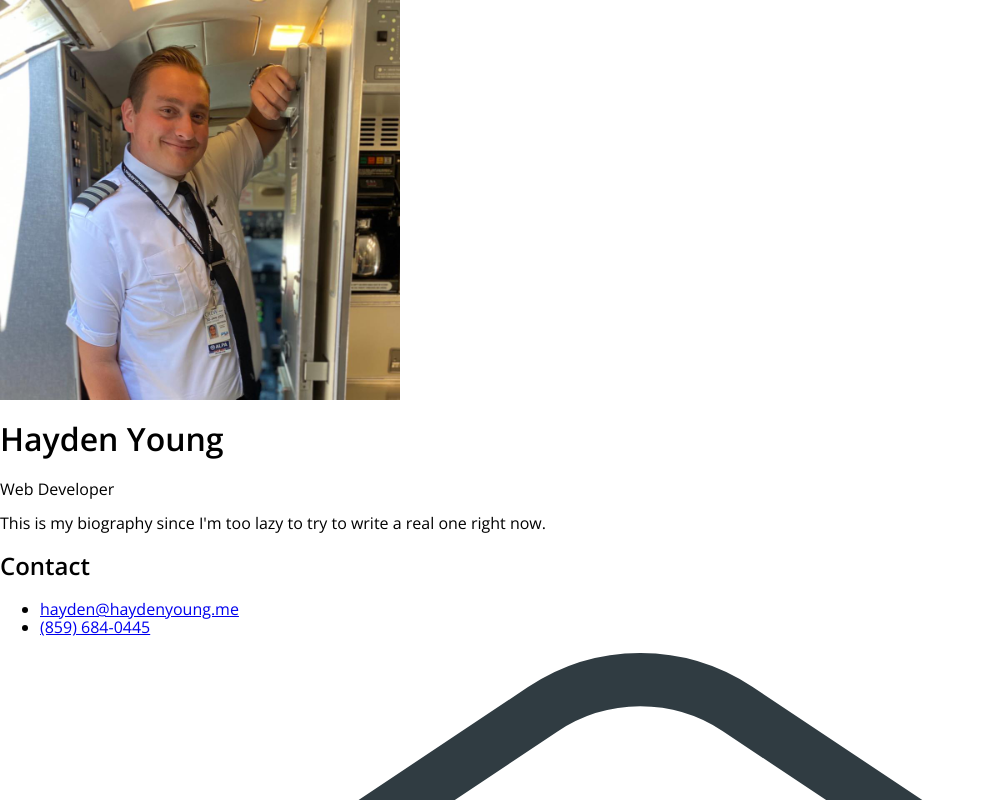
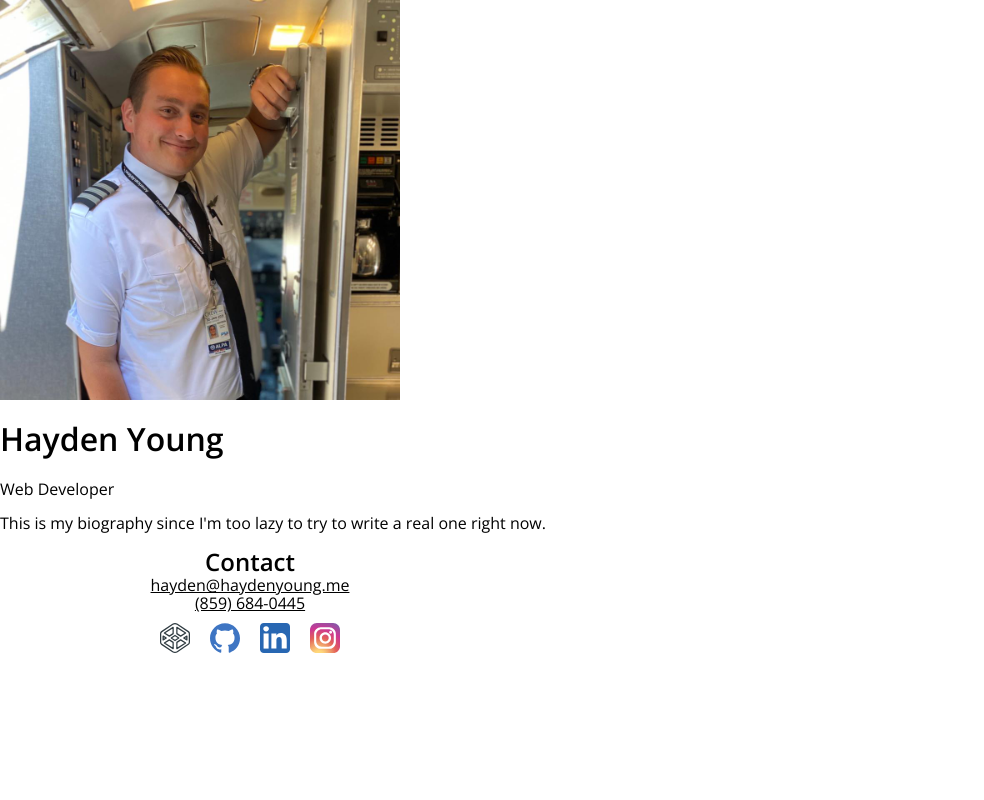
Before and after one commit to ztlhayden/resume_site_template, a Gatsby site: page / in a window 1280 px wide. Shown: the top 800 px of the page, without its empty margins (0-984 px from the left). Built offline with nearby package versions, Linux system fonts and the light colour scheme; Gatsby itself is replaced by a stand-in of ours.

Commit message:
styled content component

```diff
--- a/src/components/Contact/Contact.jsx
+++ b/src/components/Contact/Contact.jsx
@@ -16,16 +16,18 @@ const Contact = () => {
 
   return (
     <div className="contact_wrapper">
+
+      <h2>Contact</h2>
+
       <div className="contact_info">
-        <h2>Contact</h2>
         <ul>
           <li><a href={`mailto: ${data.email}`}>{data.email}</a></li>
           <li><a href={`tel:+1 ${data.phone}`}>{data.phone}</a></li>
         </ul>
       </div>
-      <div className="social_containter">
-        <SocialMedia />
-      </div>
+
+      <SocialMedia />
+
     </div>
   )
 }
--- a/src/style/Base/_typo.scss
+++ b/src/style/Base/_typo.scss
@@ -1,5 +1,17 @@
 @import url('https://fonts.googleapis.com/css2?family=Open+Sans:ital,wght@0,400;0,600;1,400&display=swap');
 
 html {
-  font-family: 'Open Sans', sans-serif;
+ font-family: 'Open Sans', sans-serif;
 }
+
+a {
+  color: black;
+
+  :hover {
+    color: grey;
+  }
+
+  :visited {
+    color: black;
+  }
+}
--- a/src/style/components/_Bio.scss
+++ b/src/style/components/_Bio.scss
@@ -4,4 +4,5 @@
     max-width: 400px;
   }
 
+
 }
--- a/src/style/components/_Contact.scss
+++ b/src/style/components/_Contact.scss
@@ -0,0 +1,29 @@
+.contact_wrapper {
+  width: 80%;
+  max-width: 500px;
+  text-align: center;
+
+  h2 {
+    margin: 0;
+    padding: 0;
+  }
+
+  .contact_info {
+    ul {
+      list-style: none;
+      margin: 0 auto;
+      padding: 0;
+    }
+  }
+
+  .social_media_container {
+    div {
+      display: inline;
+    }
+    img {
+      width: 15%;
+      max-width: 30px;
+      margin: 10px;
+    }
+  }
+}
```
